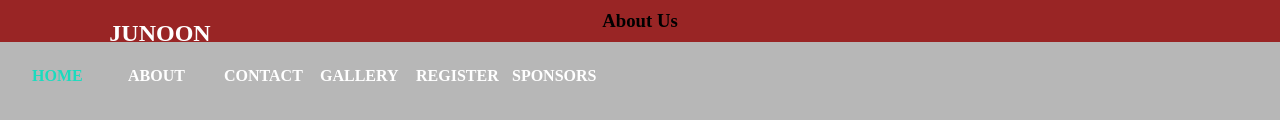
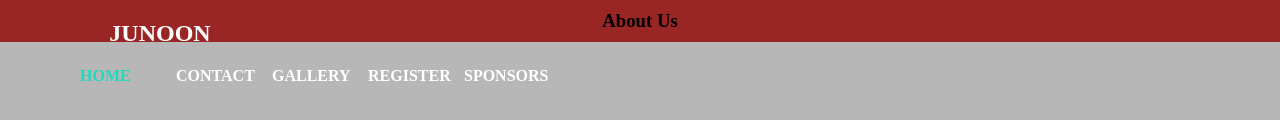
Before and after one commit to meevikash/Junoon, an Angular app: page / in a window 1280 px wide. Before the commit this address led to /about. Shown: the top 140 px of the page. Built offline with nearby package versions, Linux system fonts and the light colour scheme.

Commit message:
Remove about from routes

```diff
--- a/src/app/components/header/header.component.html
+++ b/src/app/components/header/header.component.html
@@ -1,9 +1,11 @@
 <header>
     <nav>
-    <div class="logo" fxLayout="row" fxLayoutAlign="center center" ><h1>Junoon</h1></div>
-    <div class="menu" fxLayout="row" fxLayoutAlign="center center" >
+        <div class="logo" fxLayout="row" fxLayoutAlign="center center">
+            <h1>Junoon</h1>
+        </div>
+        <div class="menu" fxLayout="row" fxLayoutAlign="center center">
             <a routerLink="/">Home  </a>
-        <a routerLink="/about">About</a>
+            <!-- <a routerLink="/about">About</a> -->
             <a routerLink="/contact">Contact</a>
             <a routerLink="/gallery">Gallery</a>
             <a routerLink="/register">Register</a>
```
Also changed, not shown: src/app/app-routing.module.ts (+4 -5 lines). Lines whose indentation alone changed are shown as unchanged.
